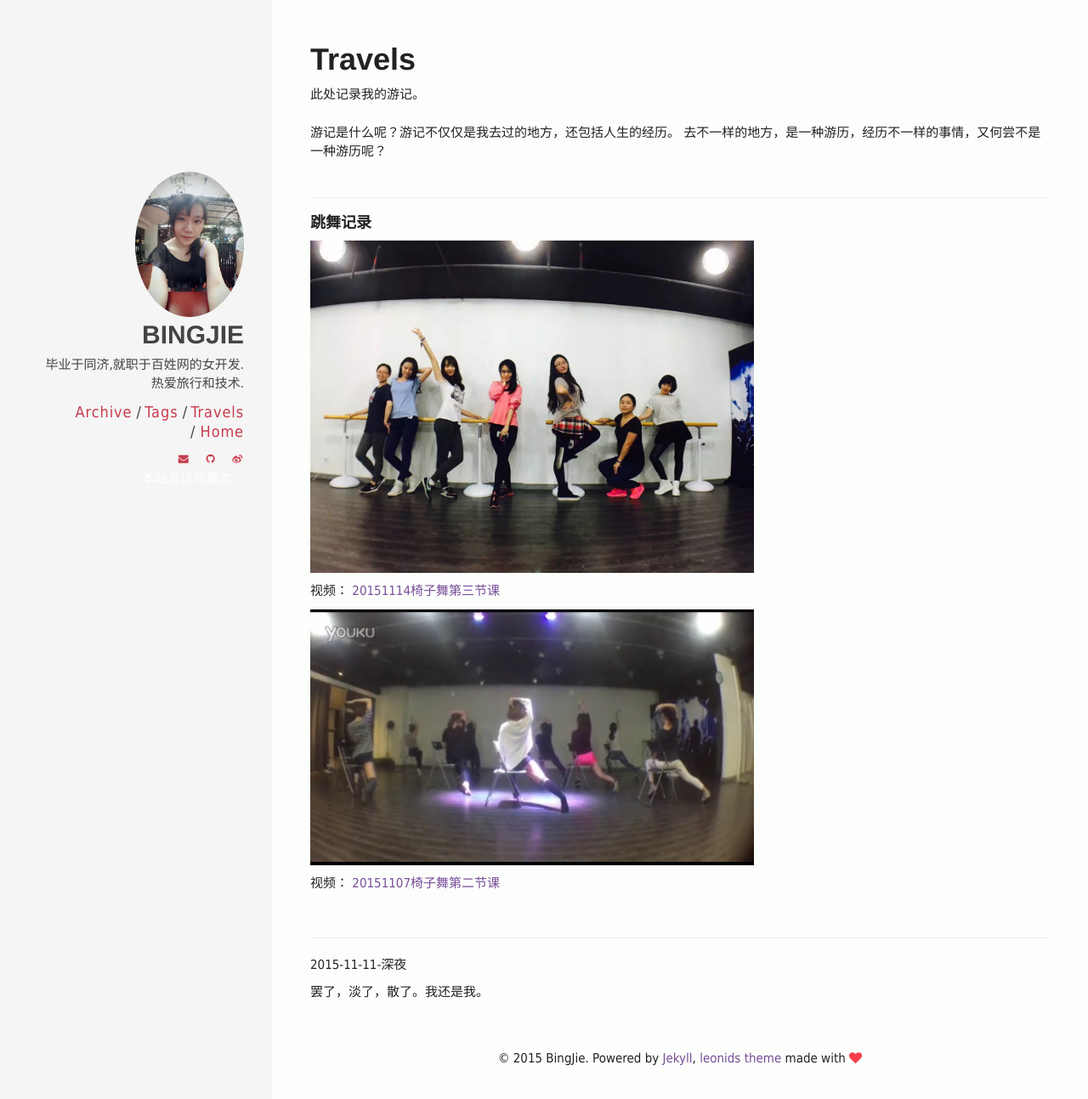
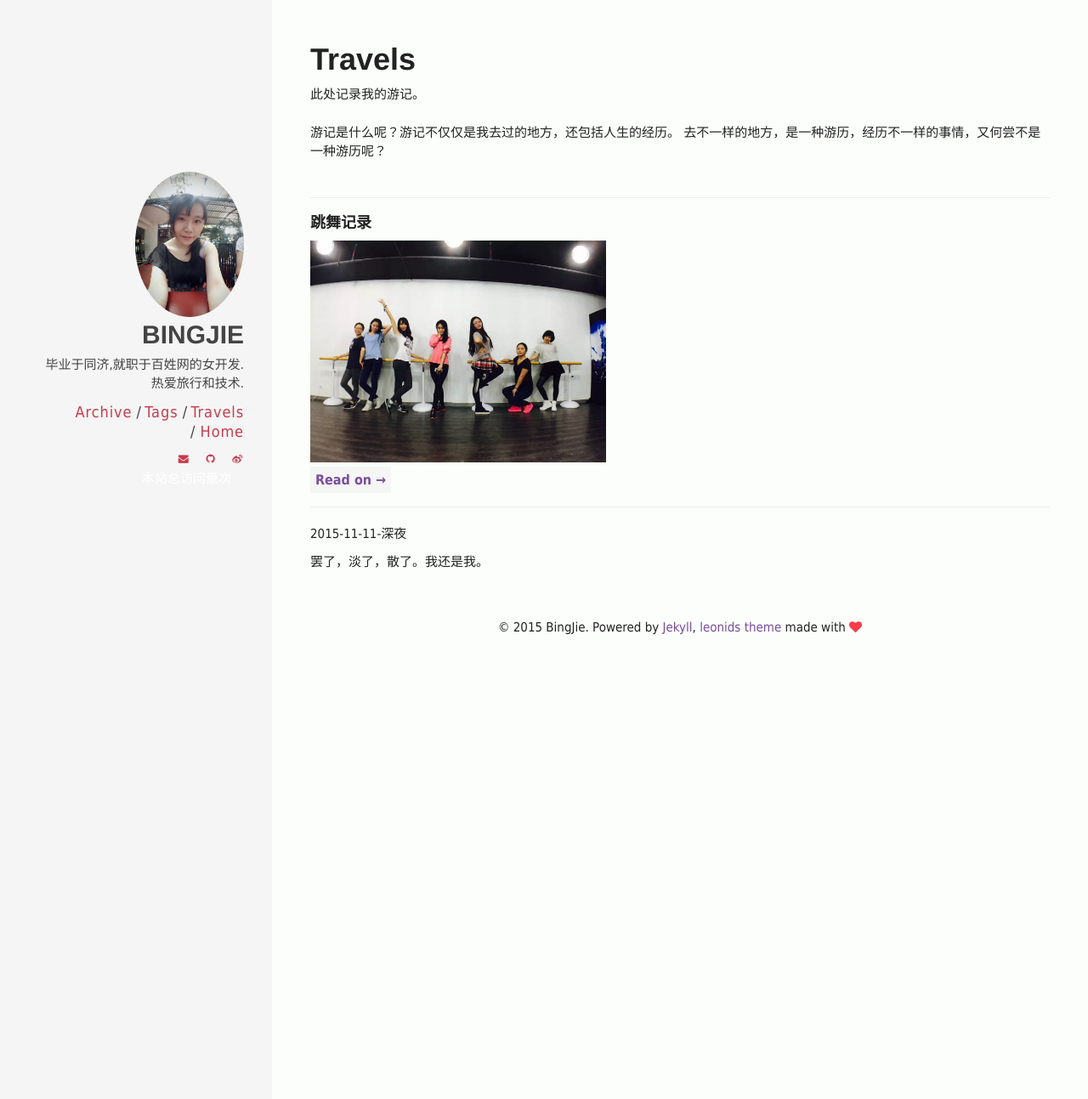
Before and after one commit to chaojimiaomiao/chaojimiaomiao.github.io, a Jekyll site: the page built from travels.html, in a window 1280 px wide and 1301 px high. Shown: the top 1293 px of the window at 85% size. Built offline with Jekyll 4.4.1, drawn with Linux system fonts in a browser that asks for light colours; comment, search, counter and statistics services are not loaded.

Commit message:
继续修改，新增html

```diff
--- a/travels.html
+++ b/travels.html
@@ -16,10 +16,8 @@ permalink: /travels/
 <br>
 <hr>
 <h4>跳舞记录</h4>
-<p><img src="img/dance.jpg" title=" 欢迎在图片和视频中寻找我：）找到回复了有奖哟~ " width="60%"></img></p>
-<p>视频： <a href="http://v.youku.com/v_show/id_XMTM4NjQ5NTg5Ng==.html">20151114椅子舞第三节课</a></p>
-<p><img src="img/chair.jpg" width="60%"></img></p>
-<p>视频： <a href="http://v.youku.com/v_show/id_XMTM4MDI1MzY4MA==.html?from=y1.7-2">20151107椅子舞第二节课</a></p>
+<p><img src="img/dance.jpg" title=" 欢迎在图片和视频中寻找我：）找到回复了有奖哟~ " width="40%"></img></p>
+<a class="more" href= "dance_record.html" >Read on → </a>
 
 <br>
 <hr>
```
Also changed, not shown: travels/dance_record.html (added, +7 -0 lines).
